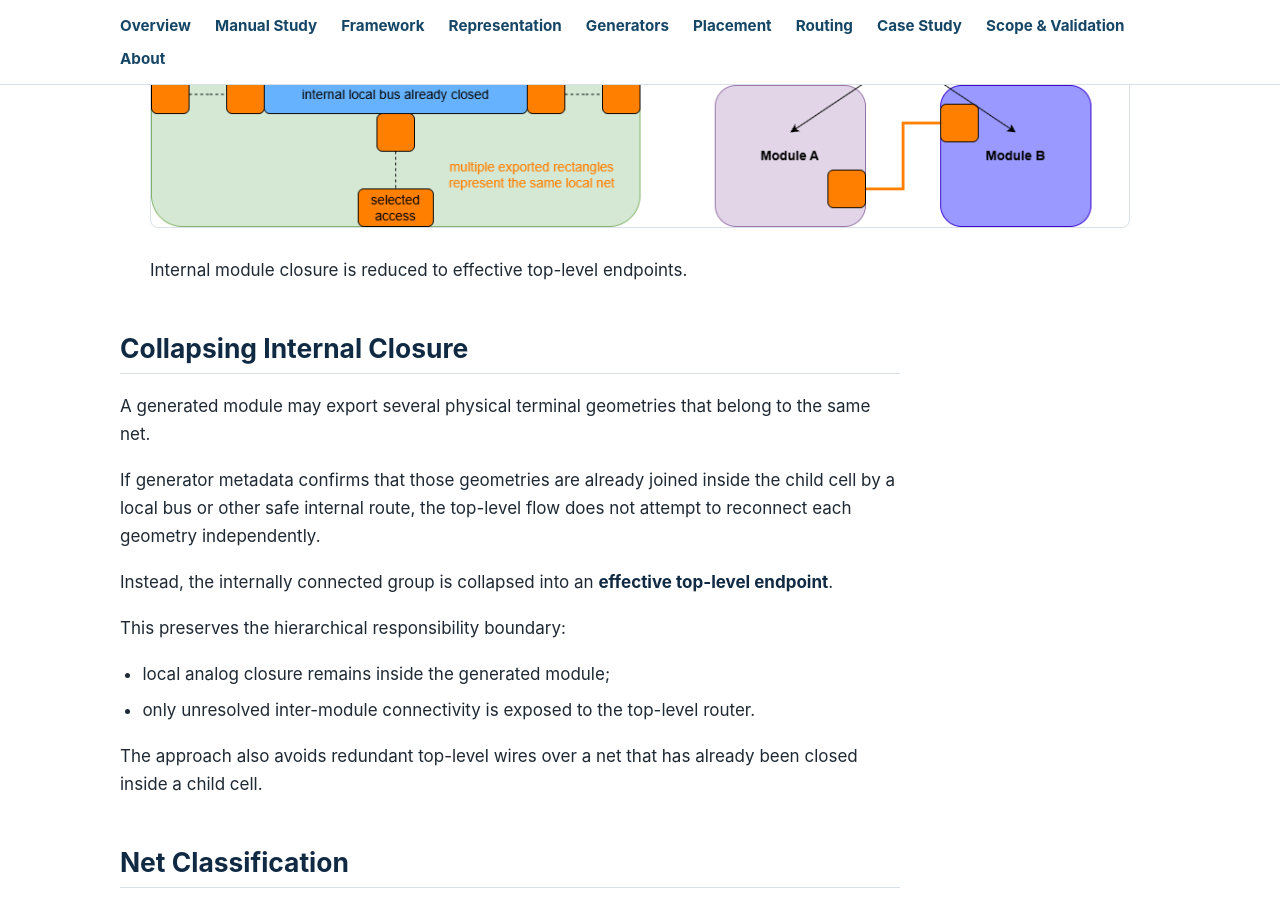
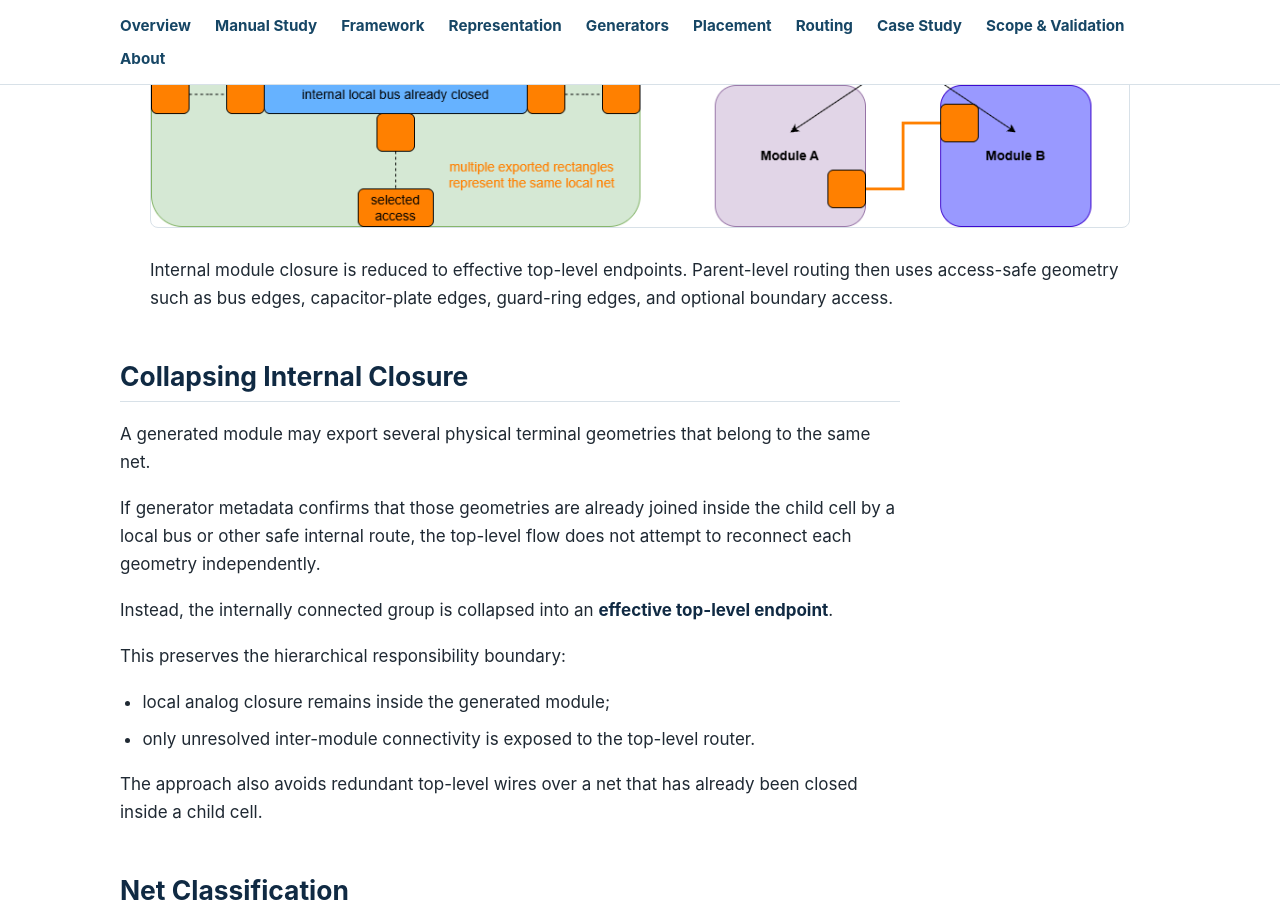
Before and after one commit to RuihuaGao/analog-layout-research-portfolio, a Jekyll site: the page built from routing.md, in a window 1280 px wide and 900 px high, scrolled down 1469 px. Built offline with Jekyll 4.4.1, drawn with Linux system fonts in a browser that asks for light colours.

Commit message:
caption adjustment

```diff
--- a/routing.md
+++ b/routing.md
@@ -54,6 +54,8 @@ and the routing stages.
   >
   <figcaption>
     Internal module closure is reduced to effective top-level endpoints.
+    Parent-level routing then uses access-safe geometry such as bus edges,
+    capacitor-plate edges, guard-ring edges, and optional boundary access.
   </figcaption>
 </figure>
 
```
